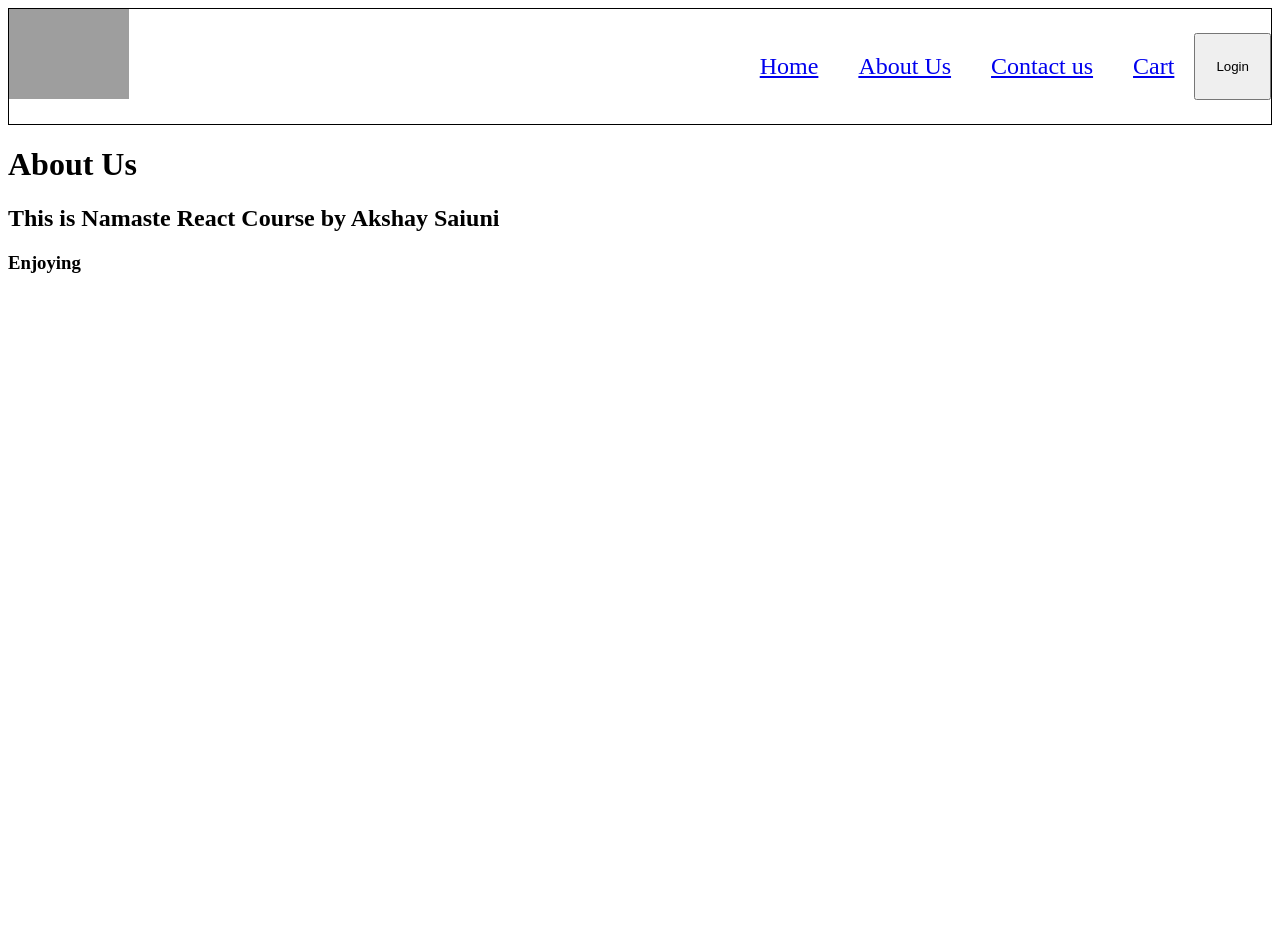
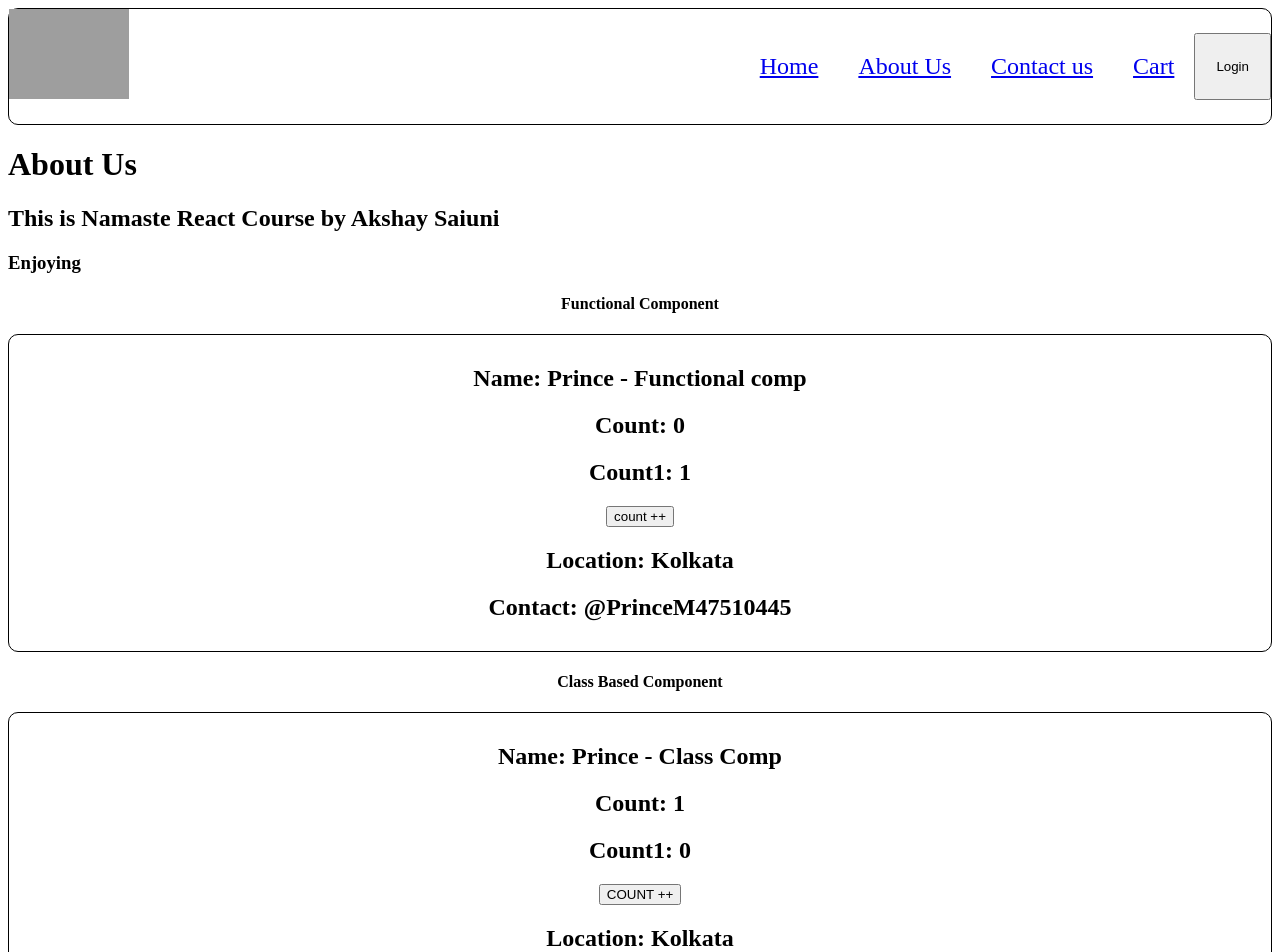
Before and after one commit to leeton012/namaste-react, a React (Vite) app: page /about in a window 1280 px wide. Shown: the top 952 px of the page. Before the commit the page ends 800 px from the top, so only its background shows below. Built offline with nearby package versions, Linux system fonts and the light colour scheme; grey boxes are pictures that could not be loaded.

Commit message:
Let's get classy

```diff
--- a/index.css
+++ b/index.css
@@ -2,6 +2,7 @@
     display: flex;
     justify-content: space-between;
     border: 1px solid black;
+    border-radius: 10px;
 }
 
 .logo{
@@ -83,3 +84,21 @@
 .filter{
     display: flex;
 }
+
+.user-card{
+    padding: 10px;
+    border: 1px solid black;
+    border-radius: 10px;
+}
+
+.func-comp{
+    text-align: center;
+}
+
+.cls-comp{
+    text-align: center;
+}
+
+.user{
+    text-align: center;
+}
--- a/src/components/AboutUs.js
+++ b/src/components/AboutUs.js
@@ -1,11 +1,45 @@
-const AboutUs = () => {
+import User from './User';
+import UserClass from './UserClass';
+import { Component } from 'react';
+
+class AboutUs extends Component {
+  constructor(props) {
+    super(props);
+    console.log('parent constructr called!!');
+  }
+
+  componentDidMount() {
+    console.log('parent component did mount called!!');
+  }
+
+  render() {
+    console.log('Parent render called');
     return (
       <div>
         <h1>About Us</h1>
         <h2>This is Namaste React Course by Akshay Saiuni</h2>
         <h3>Enjoying</h3>
+        <h4 className='func-comp'>Functional Component</h4>
+        <User name={'Prince - Functional comp'} />
+        <h4 className='cls-comp'>Class Based Component</h4>
+        <UserClass name={'Prince - Class Comp'} />
       </div>
     );
-};
+  }
+}
+
+// const AboutUs = () => {
+//   return (
+//     <div>
+//       <h1>About Us</h1>
+//       <h2>This is Namaste React Course by Akshay Saiuni</h2>
+//       <h3>Enjoying</h3>
+//       <h4 className='func-comp'>Functional Component</h4>
+//       <User name={'Prince - Functional comp'} />
+//       <h4 className='cls-comp'>Class Based Component</h4>
+//       <UserClass name={'Prince - Class Comp'} />
+//     </div>
+//   );
+// };
 
 export default AboutUs;
--- a/src/components/RestaurantMenu.js
+++ b/src/components/RestaurantMenu.js
@@ -5,8 +5,8 @@ import { MENU_API } from '../utils/constant';
 
 const RestaurantMenu = () => {
   const [resInfo, setResInfo] = useState([]);
+  //for taking the res id from browser url
   const { resId } = useParams();
-  console.log(resId);
 
   useEffect(() => {
     fetchRestaurants();
@@ -25,6 +25,7 @@ const RestaurantMenu = () => {
     }
   };
 
+  // for loading shimmer ui first untill rendering is done
   if (!resInfo.length) return <Shimmer />;
 
   //destructure the data from api
@@ -34,7 +35,7 @@ const RestaurantMenu = () => {
   const { itemCards } = resInfo[2]?.groupedCard?.cardGroupMap?.REGULAR?.cards[2]?.card?.card;
   const { cards } = resInfo[2]?.groupedCard?.cardGroupMap?.REGULAR;
 
-  console.log('cards -->  ', cards);
+  console.log('cards -->  ', cards[2].card.card.itemCards);
 
   return (
     <div>
@@ -43,18 +44,28 @@ const RestaurantMenu = () => {
         {cuisines.join(', ')} - {costForTwoMessage}
       </h3>
       <h3>Menu</h3>
-      <ul>
-        {}
       {itemCards.map((item) => (
         <li key={item.card.info.id}>
           {item.card.info.name} ----- {' Rs '}{' '}
           {item.card.info.price / 100 || item.card.info.defaultPrice / 100}{' '}
         </li>
       ))}
-        {/* <li>{}</li>
-        <li>Burger</li>
-        <li>Diet Coke</li> */}
+
+      {/* {cards.map((item) => (
+        <>
+          <h3>
+            {item.card.card.title || item.card.card.type || item.card.card.name}
+            <ul>
+              {item.card.card.itemCards.map((el) => (
+                <li key={el.card.info.id}>
+                  {el.card.info.name} ----- {' Rs '}{' '}
+                  {el.card.info.price / 100 || el.card.info.defaultPrice / 100}{' '}
+                </li>
+              ))}
             </ul>
+          </h3>
+        </>
+      ))} */}
     </div>
   );
 };
--- /dev/null
+++ b/src/components/User.js
@@ -0,0 +1,26 @@
+import { useState } from 'react';
+
+const User = ({ name }) => {
+  const [count, setCount] = useState(0);
+  const [count1, setCount1] = useState(1);
+
+  return (
+    <div className='user-card'>
+      <div className='user'>
+        <h2>Name: {name}</h2>
+        <h2>Count: {count}</h2>
+        <h2>Count1: {count1}</h2>
+        <button
+          onClick={() => {
+            setCount(count + 1);
+          }}>
+          count ++
+        </button>
+        <h2>Location: Kolkata</h2>
+        <h2>Contact: @PrinceM47510445</h2>
+      </div>
+    </div>
+  );
+};
+
+export default User;
--- /dev/null
+++ b/src/components/UserClass.js
@@ -0,0 +1,46 @@
+import React from 'react';
+
+class UserClass extends React.Component {
+  constructor(props) {
+    super(props);
+
+    //useState in Class components
+    this.state = {
+      count: 1,
+      //create another state
+      count1: 0,
+    };
+    console.log('child constructor called!!');
+  }
+
+  componentDidMount() {
+    console.log('child component did mount called!!');
+  }
+
+  render() {
+    console.log('child render called!!');
+    const { name } = this.props;
+    const { count, count1 } = this.state;
+    return (
+      <div className='user-card'>
+        <div className='user'>
+          <h2>Name: {name}</h2>
+          <h2>Count: {count}</h2>
+          <h2>Count1: {count1}</h2>
+          <button
+            onClick={() => {
+              this.setState({
+                count: this.state.count + 1,
+              });
+            }}>
+            COUNT ++
+          </button>
+          <h2>Location: Kolkata</h2>
+          <h2>Contact: @PrinceM47510445</h2>
+        </div>
+      </div>
+    );
+  }
+}
+
+export default UserClass;
```
Lines whose indentation alone changed are shown as unchanged.
